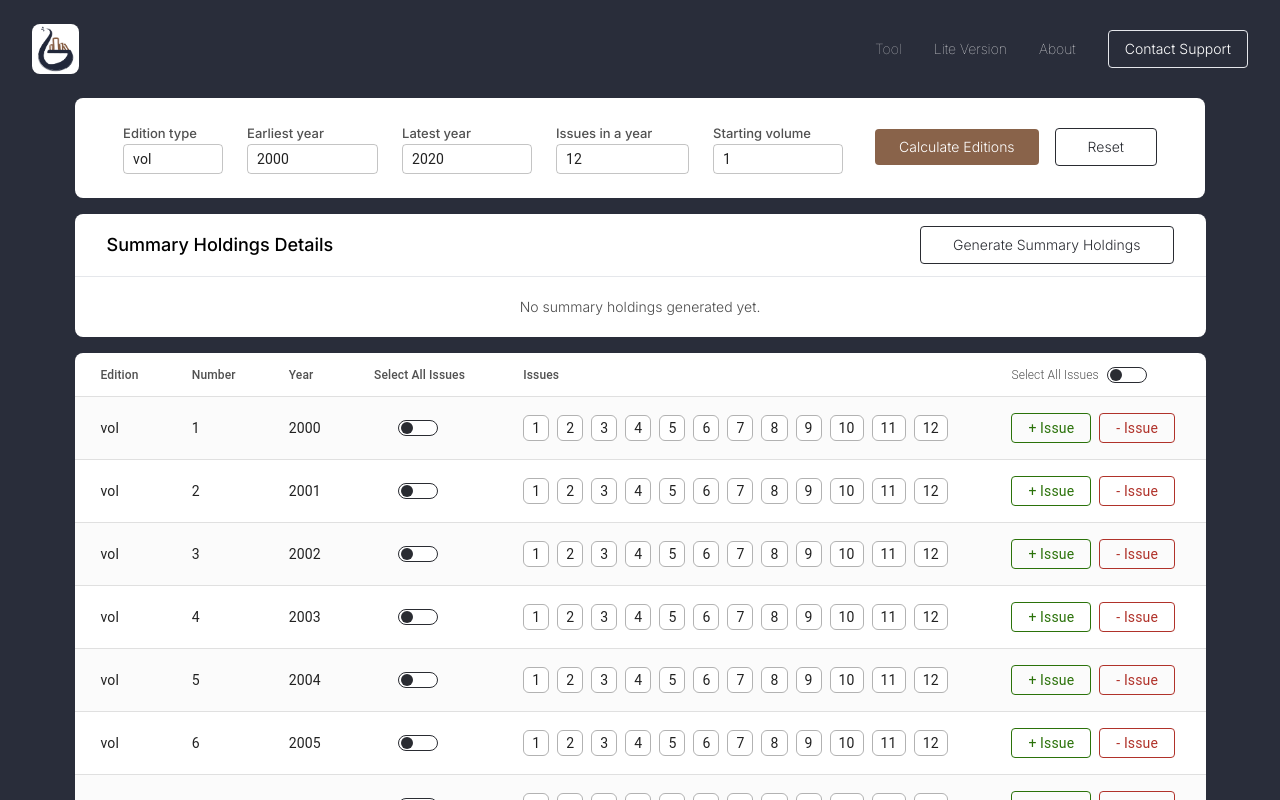
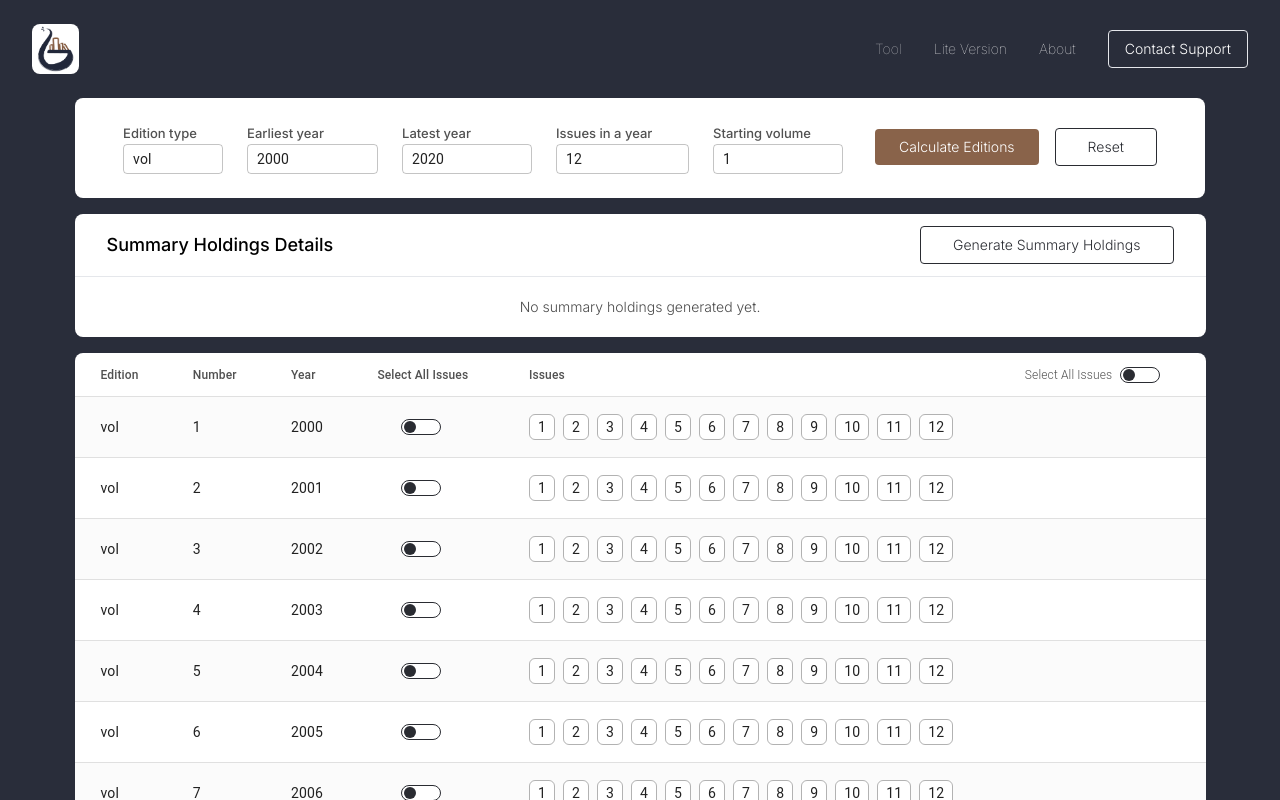
Before and after one commit to jjose14-Jacob-Jose/getSummaryHoldings, a Next.js app: page / in a window 1280 px wide. Both pictures are taken after a click on the button "Calculate Editions". Shown: the top 800 px of the page. Built offline with nearby package versions, Linux system fonts and the light colour scheme.

Commit message:
Added logic to display add/remove issue buttons on hover.

```diff
--- a/src/components/EditionsTable.jsx
+++ b/src/components/EditionsTable.jsx
@@ -80,12 +80,7 @@ export default function EditionsTable(props) {
                 </TableHead>
                 <TableBody>
                     {props.editionRows.map((row) => (
-                        <AlternateTableRow hover key={row.rowId}
-                        // onMouseEnter={() => {
-                            // setShowRowActions(row.rowId);
-                        //   }}
-                        //   onMouseLeave={() => setShowRowActions(-1)}
-                            >
+                        <AlternateTableRow hover key={row.rowId} className="group">
                             <PaddedTableCell component="th" scope="row" align="left" width="5%">{row.editionType}</PaddedTableCell>
                             <PaddedTableCell align="left" width="5%">{row.editionNumber}</PaddedTableCell>
                             <PaddedTableCell align="left" width="5%">{row.year}</PaddedTableCell>
@@ -128,12 +123,16 @@ export default function EditionsTable(props) {
                                 </div>
                             </PaddedTableCell>
                             <PaddedTableCell align="left" width="15%">
-                                {/*  className={`gap-2 ${row.rowId === showRowActions ? 'flex': 'hidden'}`} */}
-                                <div className={`gap-2 flex`}>
+                                <div className={`gap-2 group-hover:flex hidden`}>
                                     <button onClick={() => props.handleIssueUpdate(row.rowId, TEXT_BUTTON_ISSUE_COUNT_INCREASE)}
-                                        className="p-1 px-4 h-fit text-[#2B720A] hover:text-white border-[1px] border-[#2B720A] font-normal rounded  hover:bg-[#2B720A] hover:font-light items-center">+ Issue</button>
+                                        className="flex gap-1 text-sm p-1 px-4 h-fit text-[#2B720A] hover:text-white border-[1px] border-[#2B720A] font-normal rounded  hover:bg-[#2B720A] hover:font-light items-center align-middle">
+                                           <div className="text-md font-normal">+</div>
+                                            Issue
+                                    </button>
                                     <button onClick={() => props.handleIssueUpdate(row.rowId, TEXT_BUTTON_ISSUE_COUNT_DECREASE)}
-                                        className="p-1 px-4 h-fit text-[#B0322A] hover:text-white border-[1px] border-[#B0322A] font-normal rounded  hover:bg-[#B0322A] hover:font-light items-center">- Issue</button>
+                                        className="group/button p-1 px-4 h-fit flex gap-1 text-[#B0322A] hover:text-white border-[1px] border-[#B0322A] font-normal rounded  hover:bg-[#B0322A] hover:font-light items-center align-middle">
+                                            <div className="text-md font-normal w-[6px] h-[1.5px] bg-[#B0322A] group-hover/button:bg-white my-auto"></div>
+                                            Issue</button>
                                 </div>
                             </PaddedTableCell>
                         </AlternateTableRow>
--- a/src/components/wrappers/EditionsTableWrapper.jsx
+++ b/src/components/wrappers/EditionsTableWrapper.jsx
@@ -33,14 +33,13 @@ export default function EditionsTableWrapper({ editionRows, setEditionRows }) {
     const [selectedCheckboxes, setSelectedCheckboxes] = useState({});
     const [selectedRows, setSelectedRows] = useState({});
     const [masterSwitch, setMasterSwitch] = useState(false);
-    // const [showRowActions, setShowRowActions] = useState(-1);
 
     useEffect(() => {
         // Initialize selectedCheckboxes and selectedRows here
         const initialSelectedCheckboxes = {};
         const initialSelectedRows = {};
 
-        // Set all checkboxes to false initially for each row
+        // Check for previously selected checkboxes and update selection accordingly
         editionRows.forEach((row) => {
             initialSelectedCheckboxes[row.rowId] = {};
             row.listOfIssues.forEach((issue) => {
```
